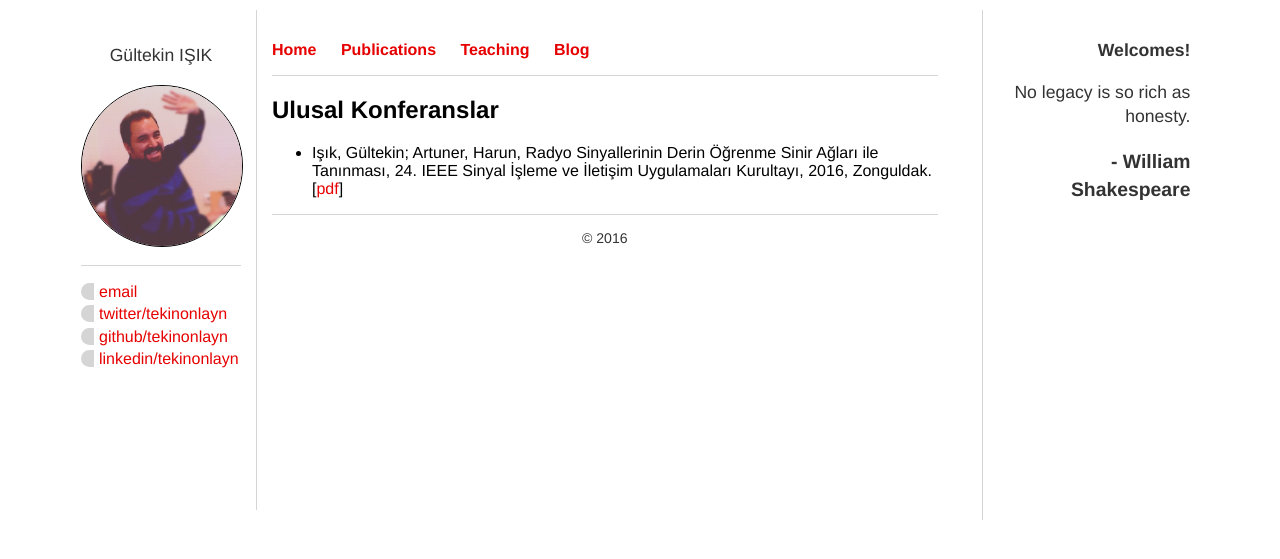
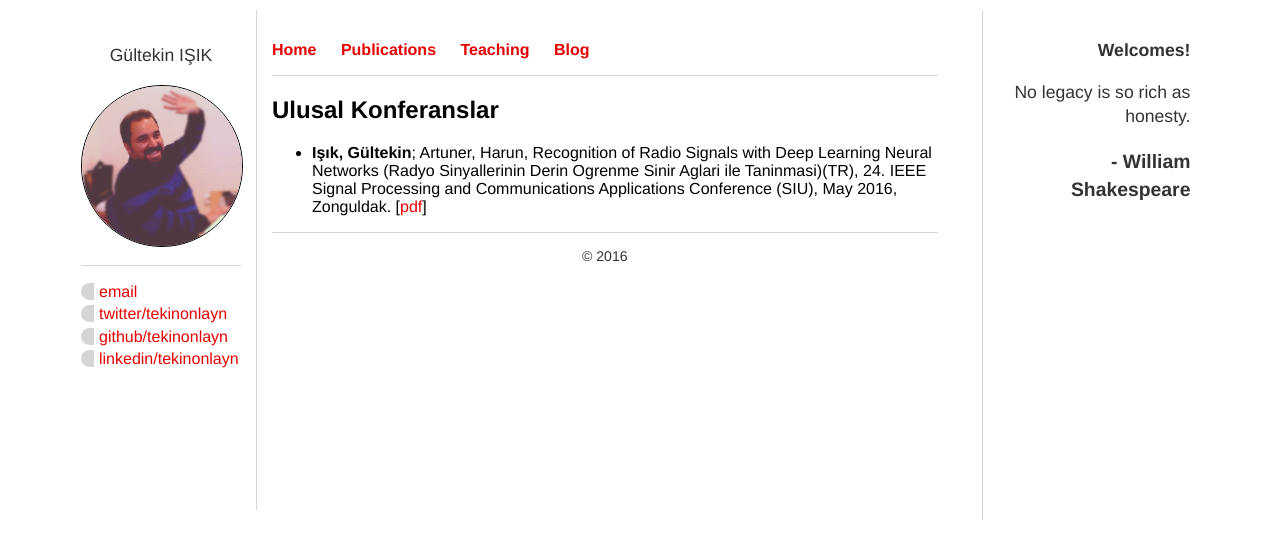
Before and after one commit to tekinonlayn/gi.github.io, a Jekyll site: the page built from pubs/index.html, in a window 1280 px wide. Shown: the top 559 px of the page. Built offline with Jekyll 4.4.1, drawn with Linux system fonts in a browser that asks for light colours.

Commit message:
Update index.html

```diff
--- a/pubs/index.html
+++ b/pubs/index.html
@@ -4,5 +4,5 @@
 ---
 <div class="blurb">
 	<h2>Ulusal Konferanslar</h2>
-	<ul><li>Işık, Gültekin; Artuner, Harun, Radyo Sinyallerinin Derin Öğrenme Sinir Ağları ile Tanınması, 24. IEEE Sinyal İşleme ve İletişim Uygulamaları Kurultayı, 2016, Zonguldak. [<a href="/files/siu_2016.pdf">pdf</a>]</li></ul>
+	<ul><li><b>Işık, Gültekin</b>; Artuner, Harun, Recognition of Radio Signals with Deep Learning Neural Networks (Radyo Sinyallerinin Derin Ogrenme Sinir Aglari ile Taninmasi)(TR), 24. IEEE Signal Processing and Communications Applications Conference (SIU), May 2016, Zonguldak. [<a href="/files/siu_2016.pdf">pdf</a>]</li></ul>
 </div><!-- /.blurb -->
```
